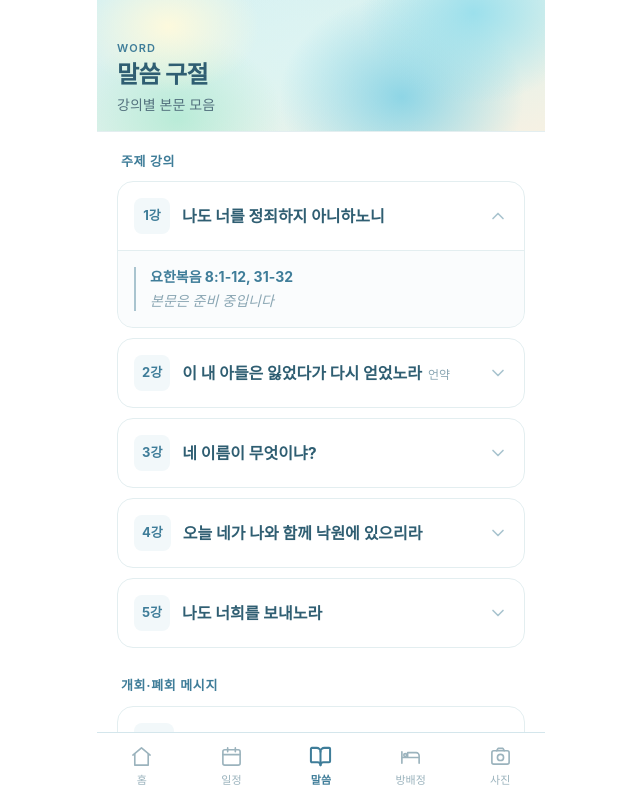
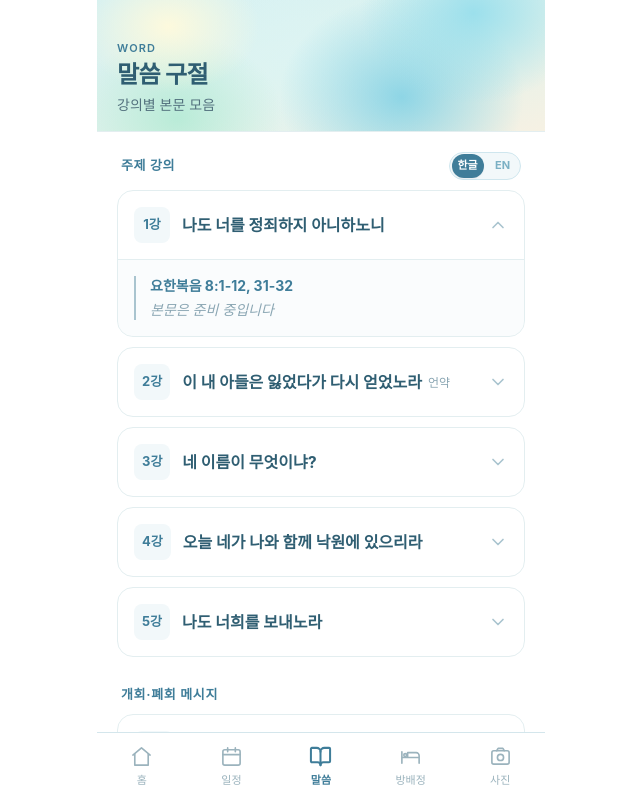
Before and after one commit to penguinnote/convene-pwa, a React (Vite) app: page /verses in a window 1280 px wide. Shown: the whole page, without its empty margins (319-959 px from the left). Built offline with nearby package versions, Linux system fonts and the light colour scheme; no server answers; the database is empty; a web font is replaced by a local one.

Commit message:
feat: 말씀 한글/NIV 언어 토글

```diff
--- a/src/components/BottomNav.jsx
+++ b/src/components/BottomNav.jsx
@@ -1,4 +1,5 @@
 import { NavLink, useNavigate, useLocation } from "react-router-dom";
+import { goChild, goHome } from "../lib/nav";
 
 // Google Photos 공유 앨범 URL
 const PHOTO_ALBUM_URL = "https://photos.app.goo.gl/nZAFegzZbWZtQnx8A";
@@ -14,18 +15,16 @@ export default function BottomNav() {
   const navigate = useNavigate();
   const location = useLocation();
 
-  // history를 [홈] 또는 [홈, 현재화면]으로만 유지한다.
-  // 홈→탭은 push, 탭→탭은 replace, 탭→홈은 replace로 탭 기록을 쌓지 않는다.
+  // 히스토리를 [홈] 또는 [홈, 자식]으로만 유지한다.
+  // 자식 탭은 항상 교체(누적 방지), 홈은 pop으로 접어 홈 하나만 남긴다.
   function handleTab(e, to) {
     e.preventDefault();
     const path = location.pathname;
     if (to === path) return;
     if (to === "/") {
-      navigate("/", { replace: true });
-    } else if (path === "/") {
-      navigate(to);
+      goHome(navigate, path);
     } else {
-      navigate(to, { replace: true });
+      goChild(navigate, path, to);
     }
   }
 
--- a/src/data/verses.js
+++ b/src/data/verses.js
@@ -1,35 +1,113 @@
 export const verseGroups = [
   {
     group: "주제 강의",
+    groupEn: "Topic Lectures",
     items: [
-      { label: "1강", title: "나도 너를 정죄하지 아니하노니", passages: [{ ref: "요한복음 8:1-12, 31-32", text: "" }] },
-      { label: "2강", title: "이 내 아들은 잃었다가 다시 얻었노라", note: "언약", passages: [{ ref: "누가복음 15:1-32", text: "" }] },
-      { label: "3강", title: "네 이름이 무엇이냐?", passages: [{ ref: "마가복음 5:1-20", text: "" }] },
-      { label: "4강", title: "오늘 네가 나와 함께 낙원에 있으리라", passages: [{ ref: "누가복음 23:1-49", text: "" }] },
-      { label: "5강", title: "나도 너희를 보내노라", passages: [{ ref: "요한복음 20:19-23", text: "" }] },
+      {
+        label: "1강",
+        title: "나도 너를 정죄하지 아니하노니",
+        titleEn: "Neither Do I Condemn You",
+        passages: [{ ref: "요한복음 8:1-12, 31-32", refEn: "John 8:1-12, 31-32", text: "", textEn: "" }],
+      },
+      {
+        label: "2강",
+        title: "이 내 아들은 잃었다가 다시 얻었노라",
+        titleEn: "This Son of Mine Was Lost and Is Found",
+        note: "언약",
+        noteEn: "Covenant",
+        passages: [{ ref: "누가복음 15:1-32", refEn: "Luke 15:1-32", text: "", textEn: "" }],
+      },
+      {
+        label: "3강",
+        title: "네 이름이 무엇이냐?",
+        titleEn: "What Is Your Name?",
+        passages: [{ ref: "마가복음 5:1-20", refEn: "Mark 5:1-20", text: "", textEn: "" }],
+      },
+      {
+        label: "4강",
+        title: "오늘 네가 나와 함께 낙원에 있으리라",
+        titleEn: "Today You Will Be With Me in Paradise",
+        passages: [{ ref: "누가복음 23:1-49", refEn: "Luke 23:1-49", text: "", textEn: "" }],
+      },
+      {
+        label: "5강",
+        title: "나도 너희를 보내노라",
+        titleEn: "I Am Sending You",
+        passages: [{ ref: "요한복음 20:19-23", refEn: "John 20:19-23", text: "", textEn: "" }],
+      },
     ],
   },
   {
     group: "개회·폐회 메시지",
+    groupEn: "Opening & Closing",
     items: [
-      { label: "개회", title: "아담아 네가 어디 있느냐?", passages: [{ ref: "창세기 3:9", text: "" }] },
-      { label: "폐회", title: "너희는 가지니", passages: [{ ref: "요한복음 15:1-27", text: "" }] },
+      {
+        label: "개회",
+        title: "아담아 네가 어디 있느냐?",
+        titleEn: "Where Are You?",
+        passages: [{ ref: "창세기 3:9", refEn: "Genesis 3:9", text: "", textEn: "" }],
+      },
+      {
+        label: "폐회",
+        title: "너희는 가지니",
+        titleEn: "You Are the Branches",
+        passages: [{ ref: "요한복음 15:1-27", refEn: "John 15:1-27", text: "", textEn: "" }],
+      },
     ],
   },
   {
     group: "GBS",
+    groupEn: "GBS",
     items: [
-      { label: "GBS 1강", title: "네 죄 사함을 받았느니라", passages: [{ ref: "마가복음 2:1-12", text: "" }] },
-      { label: "GBS 2강", title: "삭개오야 속히 내려오라", passages: [{ ref: "누가복음 19:1-10", text: "" }] },
-      { label: "GBS 3강", title: "청년아 일어나라", passages: [{ ref: "누가복음 7:11-17", text: "" }] },
+      {
+        label: "GBS 1강",
+        title: "네 죄 사함을 받았느니라",
+        titleEn: "Your Sins Are Forgiven",
+        passages: [{ ref: "마가복음 2:1-12", refEn: "Mark 2:1-12", text: "", textEn: "" }],
+      },
+      {
+        label: "GBS 2강",
+        title: "삭개오야 속히 내려오라",
+        titleEn: "Zacchaeus, Come Down",
+        passages: [{ ref: "누가복음 19:1-10", refEn: "Luke 19:1-10", text: "", textEn: "" }],
+      },
+      {
+        label: "GBS 3강",
+        title: "청년아 일어나라",
+        titleEn: "Young Man, Get Up",
+        passages: [{ ref: "누가복음 7:11-17", refEn: "Luke 7:11-17", text: "", textEn: "" }],
+      },
     ],
   },
   {
     group: "새벽 메시지",
+    groupEn: "Dawn Devotions",
     items: [
-      { label: "1강", title: "인격적 만남", passages: [{ ref: "창세기 28:10-22", text: "" }] },
-      { label: "2강", title: "존재의 변화", passages: [{ ref: "창세기 32:22-32", text: "" }, { ref: "창세기 35:1-15", text: "" }] },
-      { label: "3강", title: "내려놓음 그 너머", passages: [{ ref: "창세기 43:1-15", text: "" }, { ref: "창세기 46:1-7", text: "" }, { ref: "창세기 49:1-33", text: "" }] },
+      {
+        label: "1강",
+        title: "인격적 만남",
+        titleEn: "A Personal Encounter",
+        passages: [{ ref: "창세기 28:10-22", refEn: "Genesis 28:10-22", text: "", textEn: "" }],
+      },
+      {
+        label: "2강",
+        title: "존재의 변화",
+        titleEn: "Transformation of Being",
+        passages: [
+          { ref: "창세기 32:22-32", refEn: "Genesis 32:22-32", text: "", textEn: "" },
+          { ref: "창세기 35:1-15", refEn: "Genesis 35:1-15", text: "", textEn: "" },
+        ],
+      },
+      {
+        label: "3강",
+        title: "내려놓음 그 너머",
+        titleEn: "Beyond Surrender",
+        passages: [
+          { ref: "창세기 43:1-15", refEn: "Genesis 43:1-15", text: "", textEn: "" },
+          { ref: "창세기 46:1-7", refEn: "Genesis 46:1-7", text: "", textEn: "" },
+          { ref: "창세기 49:1-33", refEn: "Genesis 49:1-33", text: "", textEn: "" },
+        ],
+      },
     ],
   },
 ];
--- a/src/pages/Home.jsx
+++ b/src/pages/Home.jsx
@@ -1,12 +1,12 @@
 import { useEffect, useState } from "react";
-import { Link, useNavigate, useLocation } from "react-router-dom";
+import { useNavigate, useLocation } from "react-router-dom";
 import { collection, query, orderBy, limit, where, onSnapshot } from "firebase/firestore";
 import { db } from "../firebase";
 import { enablePush } from "../lib/push";
 import { formatRelative } from "../lib/time";
 import { truncateTitle } from "../lib/text";
 import { firstImageUrl, firstFile } from "../lib/blocks";
-import { goToAnnouncement } from "../lib/nav";
+import { goToAnnouncement, goChild } from "../lib/nav";
 
 // 알림 권한이 아직 결정되지 않았을 때만(default) "알림 받기" 버튼을 노출.
 // 미지원 환경에서는 Notification 자체가 없으므로 숨김 처리됨.
@@ -133,9 +133,13 @@ export default function Home() {
           <>
             <div className="mb-3 flex items-center justify-between">
               <p className="text-sm font-semibold text-ink">공지</p>
-              <Link to="/announcements" className="text-sm font-medium text-basil-600">
+              <button
+                type="button"
+                onClick={() => goChild(navigate, location.pathname, "/announcements")}
+                className="text-sm font-medium text-basil-600"
+              >
                 전체 보기 ›
-              </Link>
+              </button>
             </div>
 
             <div className="space-y-3">
--- a/src/pages/Verses.jsx
+++ b/src/pages/Verses.jsx
@@ -3,8 +3,9 @@ import PageHeader from "../components/PageHeader.jsx";
 import { verseGroups } from "../data/verses.js";
 
 export default function Verses() {
-  // 기본으로 첫 그룹의 첫 항목만 펼침
   const [openKey, setOpenKey] = useState("0-0");
+  const [lang, setLang] = useState("ko");
+  const en = lang === "en";
 
   return (
     <div>
@@ -13,9 +14,12 @@ export default function Verses() {
       <div className="space-y-7 px-5 py-5 pb-6">
         {verseGroups.map((g, gi) => (
           <section key={g.group}>
-            <h2 className="mb-2.5 px-1 text-[13px] font-bold uppercase tracking-wider text-basil-600">
-              {g.group}
+            <div className="mb-2.5 flex items-center justify-between px-1">
+              <h2 className="text-[13px] font-bold uppercase tracking-wider text-basil-600">
+                {en ? g.groupEn : g.group}
               </h2>
+              {gi === 0 && <LangToggle lang={lang} onChange={setLang} />}
+            </div>
 
             <div className="space-y-2.5">
               {g.items.map((item, ii) => {
@@ -35,10 +39,10 @@ export default function Verses() {
                       </span>
                       <div className="flex-1">
                         <p className="break-keep font-bold leading-snug text-title">
-                          {item.title}
-                          {item.note && (
+                          {en ? item.titleEn : item.title}
+                          {(en ? item.noteEn : item.note) && (
                             <span className="ml-1.5 align-middle text-xs font-medium text-ink-faint">
-                              {item.note}
+                              {en ? item.noteEn : item.note}
                             </span>
                           )}
                         </p>
@@ -48,22 +52,24 @@ export default function Verses() {
 
                     {isOpen && (
                       <div className="space-y-4 border-t border-basil-100 bg-basil-50/40 px-4 py-4">
-                        {item.passages.map((p, j) => (
+                        {item.passages.map((p, j) => {
+                          const ref = en ? p.refEn : p.ref;
+                          const text = en ? p.textEn : p.text;
+                          return (
                             <div key={j} className="border-l-2 border-basil-300 pl-3.5">
-                            <p className="text-sm font-bold text-basil-600">
-                              {p.ref}
-                            </p>
-                            {p.text ? (
+                              <p className="text-sm font-bold text-basil-600">{ref}</p>
+                              {text ? (
                                 <p className="mt-1 whitespace-pre-wrap break-keep text-[15px] leading-relaxed text-ink">
-                                {p.text}
+                                  {text}
                                 </p>
                               ) : (
                                 <p className="mt-1 text-sm italic text-ink-faint">
-                                본문은 준비 중입니다
+                                  {en ? "Translation coming soon" : "본문은 준비 중입니다"}
                                 </p>
                               )}
                             </div>
-                        ))}
+                          );
+                        })}
                       </div>
                     )}
                   </div>
@@ -74,6 +80,38 @@ export default function Verses() {
         ))}
       </div>
     </div>
+  );
+}
+
+function LangToggle({ lang, onChange }) {
+  const isEn = lang === "en";
+  return (
+    <button
+      type="button"
+      onClick={() => onChange(isEn ? "ko" : "en")}
+      className="relative flex h-7 w-[4.5rem] items-center rounded-full border border-basil-200 bg-basil-50 transition-colors"
+      aria-label={isEn ? "Switch to Korean" : "Switch to English"}
+    >
+      <span
+        className={`absolute left-0.5 h-6 w-8 rounded-full bg-basil-600 shadow-sm transition-transform ${
+          isEn ? "translate-x-[calc(100%-2px)]" : ""
+        }`}
+      />
+      <span
+        className={`relative z-10 flex-1 text-center text-[11px] font-bold ${
+          isEn ? "text-basil-400" : "text-white"
+        }`}
+      >
+        한글
+      </span>
+      <span
+        className={`relative z-10 flex-1 text-center text-[11px] font-bold ${
+          isEn ? "text-white" : "text-basil-400"
+        }`}
+      >
+        EN
+      </span>
+    </button>
   );
 }
 
```
Also changed, not shown: src/App.jsx (+22 -0 lines), src/hooks/useBackControl.js (added, +65 -0 lines), src/lib/nav.js (+28 -5 lines). Lines whose indentation alone changed are shown as unchanged.
